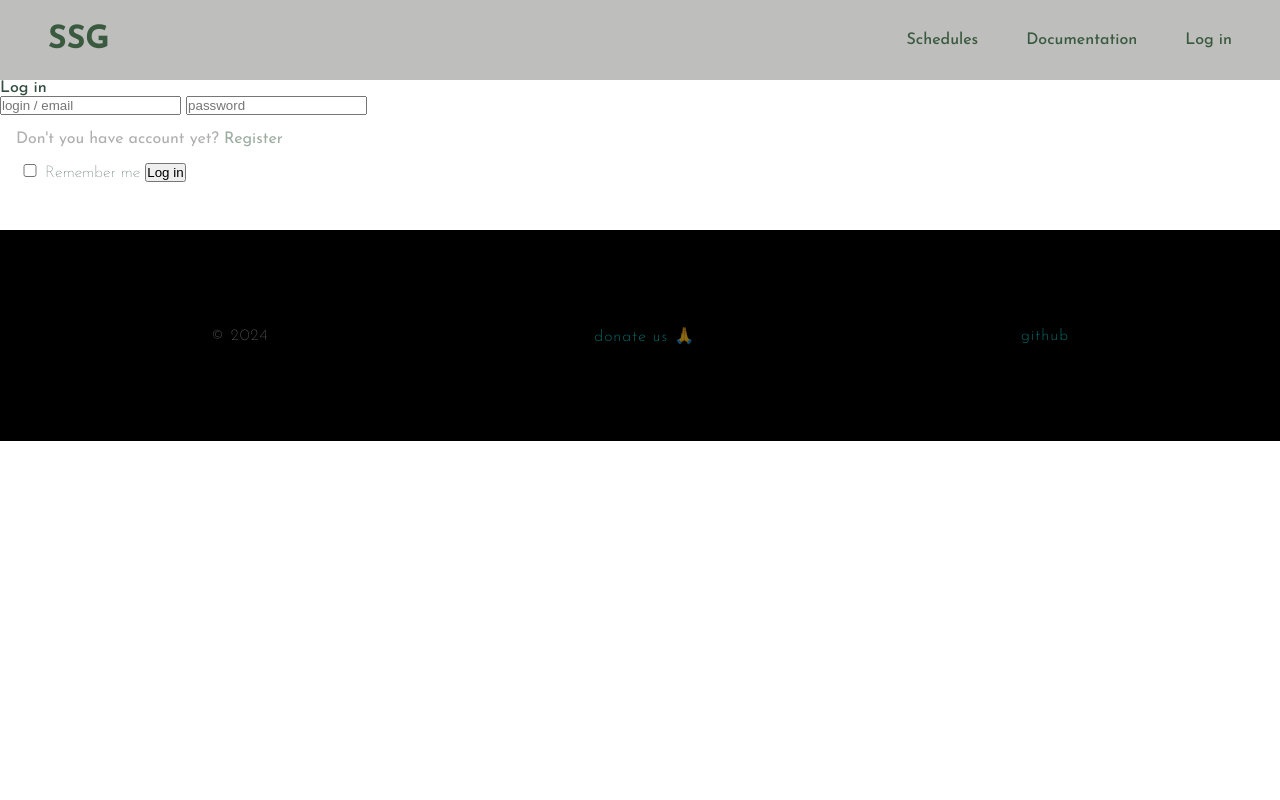
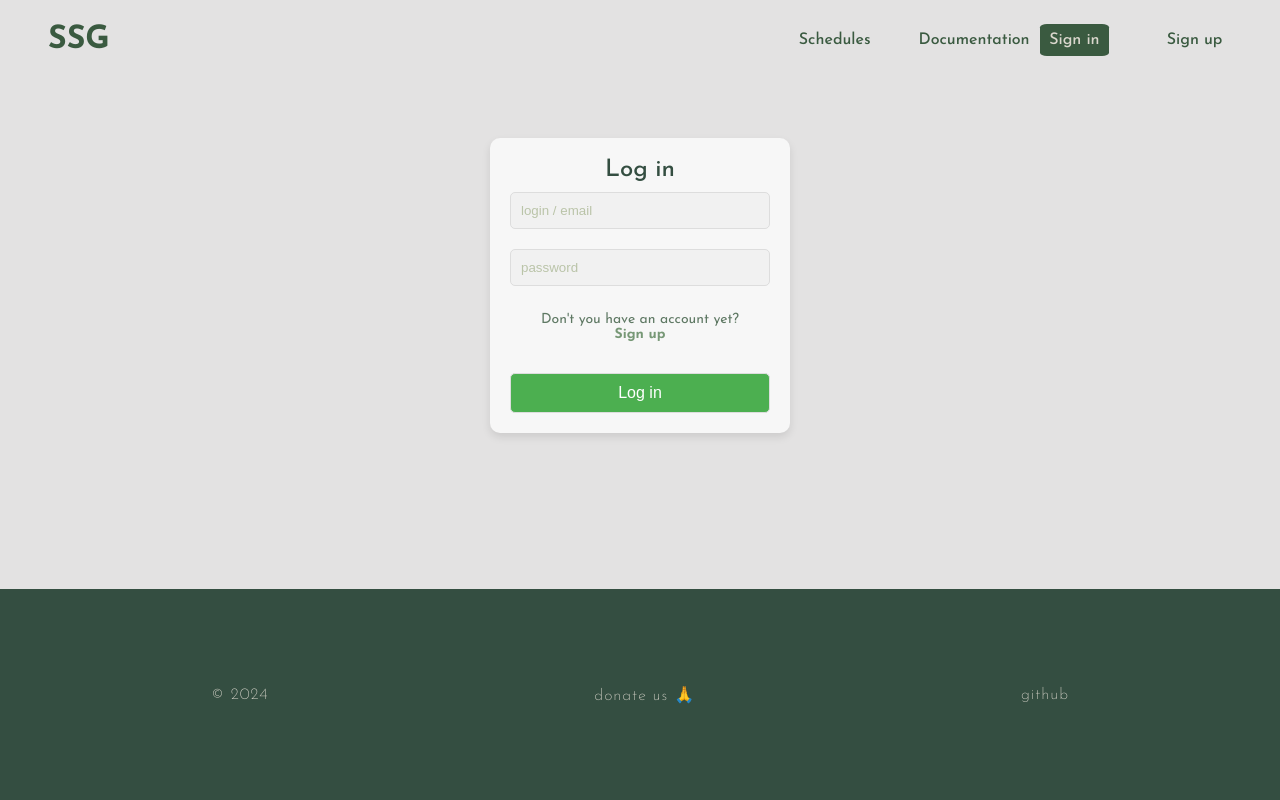
Before and after one commit to School-Schedule-Generator/School.Schedule.Generator, a Django app: page /accounts/login/ in a window 1280 px wide. Run offline with Django 4.2, Linux system fonts and the light colour scheme.

Commit message:
Further css (home page, navbar, login page); changed popup to work for every button that needs it

```diff
--- a/generatorApp/static/generatorApp/docs.css
+++ b/generatorApp/static/generatorApp/docs.css
@@ -1,7 +1,6 @@
 .content {
     display: flex;
     flex-direction: row;
-    min-height: 64vh;
 }
 
 aside {
@@ -12,11 +11,9 @@ main {
     padding: 3ch 5ch;
 }
 
-p {
+main > p {
     margin-left: 2ch;
 }
-
-
 
 main > ol {
     margin-left: 4vh;
--- /dev/null
+++ b/generatorApp/static/generatorApp/login.css
@@ -0,0 +1,125 @@
+.content {
+    display: flex;
+    justify-content: center;
+    align-items: center;
+    margin-top: 0;
+}
+
+body, html {
+    height: 100%;
+    margin: 0;
+    display: flex;
+    justify-content: center;
+    align-items: center;
+}
+
+.login-container {
+    width: 300px;
+    padding: 20px;
+    background-color: #f7f7f7;
+    border-radius: 10px;
+    box-shadow: 0 4px 8px rgba(0, 0, 0, 0.1);
+    text-align: center;
+}
+
+form {
+    display: flex;
+    flex-direction: column;
+    gap: 15px;
+}
+
+.login input[type="text"],
+.login input[type="password"],
+.login input[type="submit"] {
+    width: 100%;
+    padding: 10px;
+    border: 1px solid #ddd;
+    border-radius: 5px;
+}
+
+.login input[type="submit"] {
+    background-color: #4CAF50;
+    color: white;
+    cursor: pointer;
+}
+
+.login input[type="submit"]:hover {
+    background-color: #45a049;
+}
+/*                  */
+
+/* Input field styling */
+.t {
+    width: 300px;
+    padding: 10px;
+    margin: 10px 0;
+    border-radius: 5px;
+    border: 2px solid #A3B18A; /* Set a 2px border for default state */
+    background-color: #f1f1f1;
+    color: #344E41;
+    box-sizing: border-box; /* Ensure padding and border don't affect width */
+}
+
+.t:focus {
+    outline: none;
+    border-color: #588157; /* Keep the border width the same, just change color */
+    background-color: #ffffff;
+}
+
+/* Placeholder text color */
+::placeholder {
+    color: #A3B18A;
+    opacity: 0.7;
+}
+
+/* Submit button styling */
+input[type="submit"] {
+    width: 320px;
+    padding: 10px;
+    margin-top: 15px;
+    border-radius: 5px;
+    border: none;
+    background-color: #588157;
+    color: white;
+    font-size: 16px;
+    cursor: pointer;
+}
+
+input[type="submit"]:hover {
+    background-color: #3A5A40;
+}
+
+/* Checkbox and label styling */
+span {
+    display: flex;
+    align-items: center;
+    margin-top: 10px;
+}
+
+input[type="checkbox"] {
+    margin-right: 10px;
+    accent-color: #588157;
+}
+
+label {
+    color: #344E41;
+    font-weight: lighter;
+}
+
+/* Register link styling */
+p {
+    color: #3A5A40;
+    font-size: 14px;
+    opacity: .8;
+    margin: 1rem;
+}
+
+p a {
+    color: #588157;
+    text-decoration: none;
+    font-weight: bold;
+}
+
+p a:hover {
+    text-decoration: underline;
+}
--- a/generatorApp/static/generatorApp/popup.js
+++ /dev/null
@@ -1,11 +0,0 @@
-const popup = document.getElementById("popup");
-const logout = document.getElementById("logout");
-const logoutForm = document.getElementById("logout-form")
-
-logout.addEventListener('click', () => {
-    popup.style.display = "flex"
-})
-
-popup.addEventListener('click', () => {
-    popup.style.display = "none"
-})
--- a/generatorApp/static/generatorApp/schedules.css
+++ b/generatorApp/static/generatorApp/schedules.css
@@ -1,6 +1,10 @@
 .content {
     display: flex;
     flex-direction: row;
+}
+
+main {
+    margin: 2ch;
 }
 
 aside {
--- a/generatorApp/static/generatorApp/script.js
+++ b/generatorApp/static/generatorApp/script.js
@@ -1,5 +1,4 @@
 const navbar = document.querySelector(".nav");
-
 window.addEventListener("scroll", () => {
   if (window.scrollY > 20) {
     navbar.classList.add("nav-scrolled");
--- a/generatorApp/static/generatorApp/style.css
+++ b/generatorApp/static/generatorApp/style.css
@@ -14,6 +14,7 @@ body {
     overflow-X: hidden;
     background-attachment: fixed;
     flex-direction: column;
+    background-color: #e3e2e2;
 }
 
 ::-webkit-scrollbar {
@@ -30,7 +31,7 @@ body {
 }
 
 .nav {
-    background-color: #bebebc;
+    background-color: #e3e2e2;
     padding: 1.5rem;
     width: 100vw;
     position: fixed;
@@ -58,11 +59,10 @@ body {
 
 .nav-top {
     box-shadow: inset 0 0 #2a2a2a;
-    /*background-color: #00000000;*/
 }
 
 .nav-scrolled {
-    box-shadow: inset 0 -2px #bebebc;
+    box-shadow: inset 0 -2px #DAD7CD;
 }
 
 .nav ul {
@@ -116,6 +116,33 @@ a:hover::before {
     width: 100%;
 }
 
+a div {
+    padding-top: 0.5rem;
+    padding-bottom: 0.5rem;
+    padding-left: 0.6rem;
+    padding-right: 0.6rem;
+    border-radius: 10%;
+}
+
+a .btn{
+    background-color: #3A5A40;
+    color: #DAD7CD;
+    margin-left: -2.5rem;
+}
+
+a .btn:hover{
+    background-color: #588157;
+}
+
+.spacer{
+    background-color: #DAD7CD;
+    width: 2px;
+    height: 4vh;
+    border-radius: 10%;
+    margin-left: 0;
+    margin-right: 0;
+}
+
 #now {
     display: none;
 }
@@ -129,19 +156,20 @@ p {
     flex: 1;
     width: 100%;
     margin-top: 5rem;
+    min-height: 64vh;
 }
 
 footer {
     min-height: 15vh;
     font-weight: 200;
     letter-spacing: 1px;
-    background-color: #000;
+    background-color: #344E41;
     padding: 3rem;
     margin-top: 3rem;
     display: flex;
     align-items: center;
     justify-content: space-around;
-    color: #ffffff55;
+    color: #DAD7CD;
     width: 100%;
 }
 
@@ -150,7 +178,7 @@ footer div, footer a {
 }
 
 footer a {
-    color: #00ffff88;
+    color: #DAD7CD;
 }
 
 .sticky-wrapper {
@@ -162,10 +190,11 @@ footer a {
 #popup {
     display: none;
     position: fixed;
+    top: 0;
     width: 100vw;
     height: 100vh;
     background-color: #000000aa;
-    z-index: 200;
+    z-index: 300;
     align-items: center;
     justify-content: center;
     font-size: 200%;
@@ -193,3 +222,15 @@ footer a {
     justify-content: space-around;
     width: 100%;
 }
+
+.msg {
+    padding: 0.2rem 0.5rem 0.2rem 0.5rem;
+}
+
+#msg-container {
+    flex: 1;
+    width: 100%;
+    position: relative;
+    top: 5.4rem;
+    z-index: 200;
+}
--- a/generatorApp/templates/generatorApp/forms/export_schedule.html
+++ b/generatorApp/templates/generatorApp/forms/export_schedule.html
@@ -28,4 +28,5 @@
 
     </main>
 
+
 {% endblock %}
--- a/generatorApp/templates/generatorApp/index.html
+++ b/generatorApp/templates/generatorApp/index.html
@@ -18,13 +18,27 @@
     <div class="nav nav-top">
         <a href="{% url 'generatorApp:home' %}" id="logo">SSG</a>
         <ul>
-            <li>
-                {% if user.is_authenticated %}
-                    <a id="logout">Logout</a>
-                {% else %}
-                    <a href="{% url 'generatorApp:login' %}">Log in</a>
-                {% endif %}
-            </li>
+            {% if user.is_authenticated %}
+                <li>
+                    <a id="logout">
+                        <div>Logout</div>
+                    </a>
+                </li>
+            {% else %}
+                <li>
+                    <a href="{% url 'generatorApp:register' %}">
+                        <div>Sign up</div>
+                    </a>
+                </li>
+                <li>
+                    <a href="{% url 'generatorApp:login' %}">
+                         <div class="btn">Sign in</div>
+                    </a>
+                </li>
+
+            {% endif %}
+
+            <div class="spacer"></div>
 
             <li>
                 <a href="{% url 'generatorApp:docs' lang='eng' file='intro' %}">Documentation</a>
@@ -47,11 +61,11 @@
     </div>
 
     <div id="popup">
-        <form id="logout-form" method="POST">
+        <form id="popup-form" method="POST">
             {% csrf_token %}
-            <h2>logout?</h2>
+            <h2 id="popup-msg"></h2>
             <div>
-                <a href="{% url 'generatorApp:logout' %}">yes</a>
+                <a id="popup-confirm" href="">yes</a>
                 <a href="">no</a>
             </div>
         </form>
@@ -70,7 +84,23 @@
     </footer>
 
     <script src="{% static 'generatorApp/script.js' %}"></script>
-    <script src="{% static 'generatorApp/popup.js' %}"></script>
+
+    <script>
+        const logout = document.getElementById("logout");
+        const popup = document.getElementById("popup");
+        const popup_msg = document.getElementById('popup-msg')
+        const popup_confirm = document.getElementById('popup-confirm')
+
+        logout.addEventListener('click', () => {
+            popup.style.display = "flex"
+            popup_msg.innerHTML = "logout?";
+            popup_confirm.href = "{% url 'generatorApp:logout' %}"
+        })
+
+        popup.addEventListener('click', () => {
+            popup.style.display = "none"
+        })
+    </script>
 
 </body>
 </html>
--- a/generatorApp/templates/generatorApp/login.html
+++ b/generatorApp/templates/generatorApp/login.html
@@ -2,27 +2,25 @@
 {% load static %}
 
 {% block head %}
+    <link rel="stylesheet" href="{% static 'generatorApp/login.css' %}">
     <title>log in</title>
 {% endblock %}
 
 {% block content %}
 
+
 <form method="POST">
-    {% csrf_token %}
-    <div>Log in</div>
+    <div class="login-container">
+            {% csrf_token %}
+            <h2 style="font-weight: 450;">Log in</h2>
+            <div class="login">
+                <input type="text" class="t" id="login" name="login" placeholder="login / email">
+                <input type="password" class="t" id="password" name="password" placeholder="password">
+                <p>Don't you have an account yet? <a href="{% url 'generatorApp:register' %}">Sign up</a></p>
+                <input type="submit" value="Log in">
+            </div>
 
-    <input type="text" class="t" id="login" name="login" placeholder="login / email">
-
-    <input type="password" class="t" id="password" name="password" placeholder="password">
-
-    <p style="opacity: .5; margin: 1rem;">Don't you have account yet? <a href="{% url 'generatorApp:register' %}">Register</a></p>
-
-    <span style="width: 60%; padding-left: 2ch">
-        <input style="margin: 0; width: 20px" type="checkbox" class="t" id="remember-me" name="remember-me">
-        <label for="remember-me" style="font-weight: lighter;">Remember me</label>
-    </span>
-
-    <input type="submit" value="Log in">
+    </div>
 </form>
 
 {% endblock %}
--- a/generatorApp/templates/generatorApp/register.html
+++ b/generatorApp/templates/generatorApp/register.html
@@ -24,7 +24,7 @@
 
     <input type="password" class="t" id="rpassword" name="rpassword" placeholder="repeat password" required>
 
-    <p style="opacity: .5; margin: 1rem;">Do you already have account? <a href="{% url 'generatorApp:login' %}">Log in</a></p>
+    <p style="opacity: .5; margin: 1rem;">Do you already have account? <a href="{% url 'generatorApp:login' %}">Sign in</a></p>
 
     <input type="submit" value="Register">
 </form>
--- a/generatorApp/views/schedule.py
+++ b/generatorApp/views/schedule.py
@@ -499,7 +499,7 @@ class DeleteScheduleView(LoginRequiredMixin, View):
         context = update_context(self.request, self.kwargs, context)
         return context
 
-    def post(self, *args, **kwargs):
+    def get(self, *args, **kwargs):
         context = self.get_context_data()
         schedule_name = context['schedule_name']
         ScheduleList.objects.get(user_id=self.request.user, name=schedule_name).delete()
@@ -522,7 +522,7 @@ class DeleteDataView(LoginRequiredMixin, View):
         context['lesson_hours'] = LessonHours
         return context
 
-    def post(self, *args, **kwargs):
+    def get(self, *args, **kwargs):
         selected = self.request.POST.getlist('delete')
         context = self.get_context_data()
         model_name = context['model_name']
--- a/generatorApp/views/user.py
+++ b/generatorApp/views/user.py
@@ -117,3 +117,7 @@ class LogoutUserView(LoginRequiredMixin, View):
     def post(self, request):
         logout(request)
         return HttpResponseRedirect(reverse('generatorApp:home'))
+
+    def get(self, request):
+        logout(request)
+        return HttpResponseRedirect(reverse('generatorApp:home'))
```
Also changed, not shown: generatorApp/templates/generatorApp/forms/classes.html (+15 -10 lines), generatorApp/templates/generatorApp/forms/classroom_types.html (+15 -11 lines), generatorApp/templates/generatorApp/forms/classrooms.html (+15 -10 lines), generatorApp/templates/generatorApp/forms/lesson_hours.html (+15 -10 lines), generatorApp/templates/generatorApp/forms/subject_names.html (+15 -11 lines), generatorApp/templates/generatorApp/forms/subjects.html (+15 -10 lines), generatorApp/templates/generatorApp/forms/teachers.html (+15 -10 lines), db.sqlite3.
